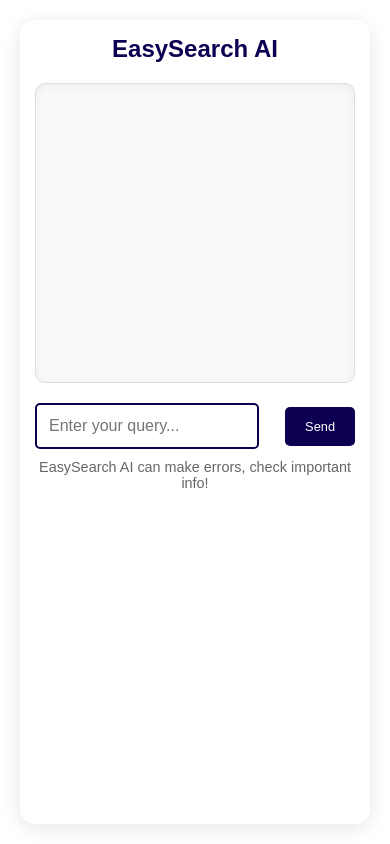
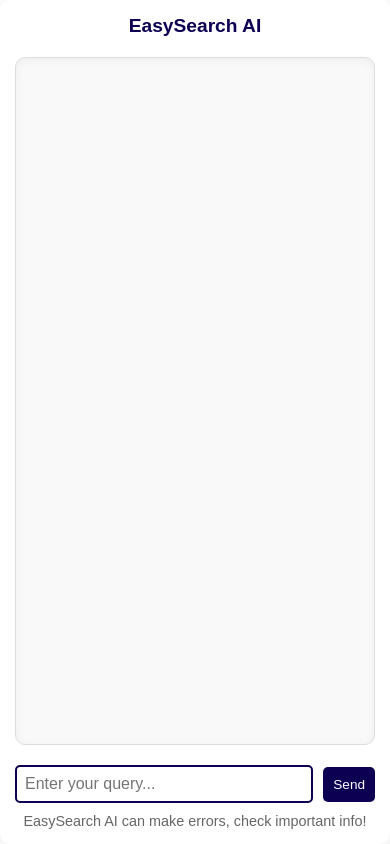
Before and after one commit to ongwaebrowser/ongaiwebservice, a Flask app: page / in a window 390 px wide. Run offline with Flask 3, Linux system fonts and the light colour scheme.

Commit message:
Update index.html

```diff
--- a/templates/index.html
+++ b/templates/index.html
@@ -3,7 +3,7 @@
 <head>
     <meta charset="UTF-8">
     <meta name="viewport" content="width=device-width, initial-scale=1.0">
-    <title>EasySearch Online</title>
+    <title>EasySearch AI</title>
     <style>
         /* Global reset */
         * {
@@ -19,25 +19,26 @@
             justify-content: center;
             align-items: center;
             height: 100vh;
-            padding: 20px;
+            overflow: hidden;
         }
 
         /* Main container */
         .container {
             width: 100%;
-            max-width: 1200px;
+            max-width: 1000px;
+            height: 100%;
+            display: flex;
+            flex-direction: column;
+            justify-content: space-between;
             background-color: #ffffff;
             padding: 20px;
-            border-radius: 15px;
+            border-radius: 10px;
             box-shadow: 0 4px 20px rgba(0, 0, 0, 0.1);
-            display: flex;
-            flex-direction: column;
-            height: 100%;
         }
 
         h1 {
             text-align: center;
-            font-size: 2.5em;
+            font-size: 2em;
             margin-bottom: 20px;
             color: #0B0052;
         }
@@ -46,13 +47,12 @@
         #chat-box {
             flex-grow: 1;
             overflow-y: auto;
-            padding: 10px;
+            padding: 15px;
+            background-color: #f9f9f9;
+            border-radius: 10px;
             border: 1px solid #ddd;
-            border-radius: 10px;
-            background-color: #f9f9f9;
             box-shadow: inset 0 2px 10px rgba(0, 0, 0, 0.05);
             margin-bottom: 20px;
-            max-height: 70vh; /* Adjusts to keep chat within view */
         }
 
         /* Chat bubbles */
@@ -60,7 +60,7 @@
             padding: 12px;
             border-radius: 10px;
             margin-bottom: 10px;
-            max-width: 80%;
+            max-width: 85%;
             word-wrap: break-word;
         }
 
@@ -86,7 +86,7 @@
 
         /* Query input */
         #query {
-            width: 85%;
+            flex: 1;
             padding: 12px;
             border: 2px solid #0B0052;
             border-radius: 5px;
@@ -101,6 +101,7 @@
             border: none;
             border-radius: 5px;
             cursor: pointer;
+            margin-left: 10px;
             font-size: 1em;
         }
 
@@ -116,40 +117,48 @@
             margin-top: 10px;
         }
 
-        /* Responsive styling */
+        /* Fullscreen height adjustments */
+        html, body {
+            height: 100%;
+        }
+
+        /* Mobile responsiveness */
         @media (max-width: 768px) {
             .container {
                 padding: 15px;
             }
 
             h1 {
-                font-size: 2em;
+                font-size: 1.5em;
+            }
+
+            #chat-box {
+                padding: 10px;
             }
 
             #query {
-                width: 75%;
+                padding: 10px;
             }
 
             button {
                 font-size: 0.9em;
+                padding: 10px 15px;
             }
         }
 
+        /* Mobile view layout adjustments */
         @media (max-width: 480px) {
             h1 {
-                font-size: 1.5em;
+                font-size: 1.2em;
             }
 
             #query {
-                width: 70%;
+                padding: 8px;
             }
 
             button {
-                font-size: 0.8em;
-            }
-
-            #chat-box {
-                max-height: 300px;
+                padding: 10px;
+                font-size: 0.85em;
             }
         }
     </style>
@@ -158,11 +167,12 @@
             const userQuery = document.getElementById('query').value;
             const chatBox = document.getElementById('chat-box');
 
-            // Display user query
             const userMessage = `<div class='chat user-query'>${userQuery}</div>`;
             chatBox.innerHTML += userMessage;
 
-            // Fetch response from server
+            // Scroll to bottom after user message
+            chatBox.scrollTop = chatBox.scrollHeight;
+
             fetch('/query', {
                 method: 'POST',
                 headers: {
@@ -175,7 +185,7 @@
                 const botMessage = `<div class='chat bot-response'>${data.response}</div>`;
                 chatBox.innerHTML += botMessage;
 
-                // Scroll to bottom
+                // Scroll to bottom after bot message
                 chatBox.scrollTop = chatBox.scrollHeight;
             });
         }
```
